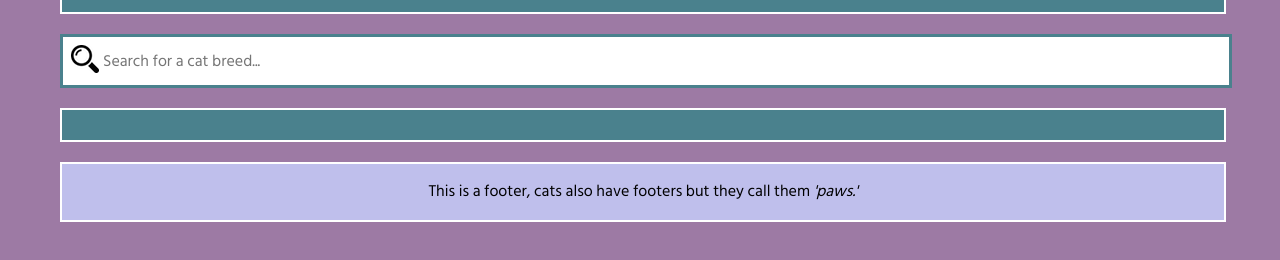
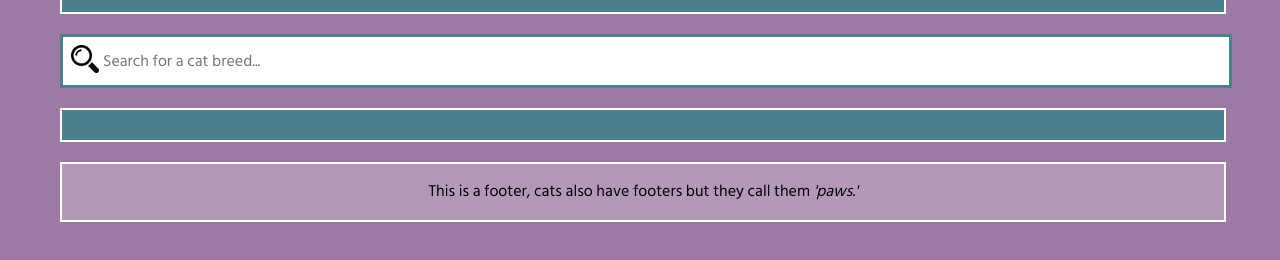
Before and after one commit to jessmcdonald/cats-knowledgebase, a plain HTML site: page index.html in a window 1280 px wide. Shown: the part 206-466 px from the top of the page. Drawn offline with nearby package versions, Linux system fonts and the light colour scheme; no server answers.

Commit message:
Update styles.css

```diff
--- a/css/styles.css
+++ b/css/styles.css
@@ -1,5 +1,6 @@
 :root {
   --deepamethyst: #9D7AA4;
+  --amethystsmoke: #b398b9;
   --vodka: #BFBFEC;
   --toolbox: #7C6EBB;
 
@@ -36,7 +37,7 @@
   padding: 15px 5px 15px 5px;
   width: 90%;
   margin: 20px;
-  background-color: var(--vodka);
+  background-color: var(--amethystsmoke);
   border: 2px solid #fff;
 }
 
```
